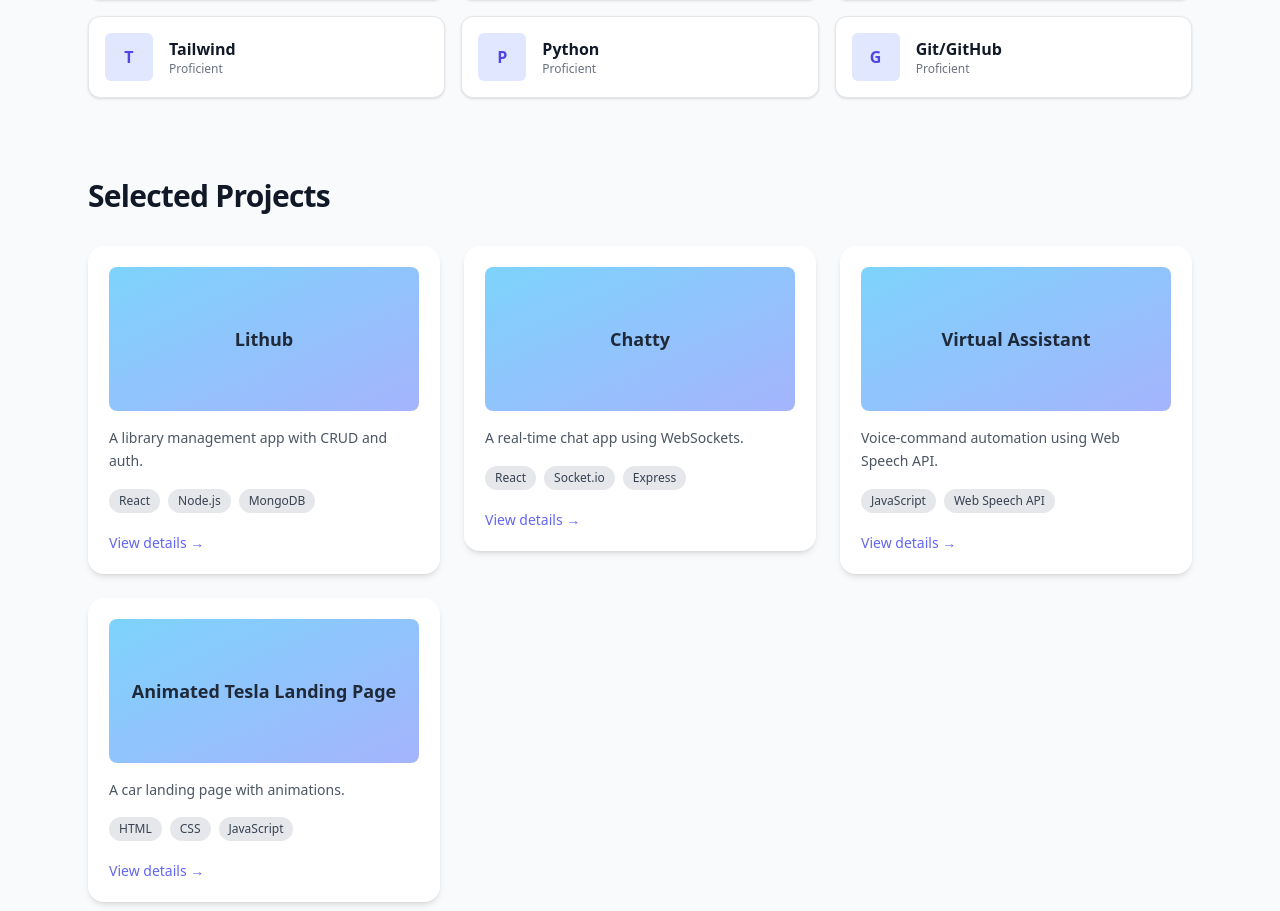
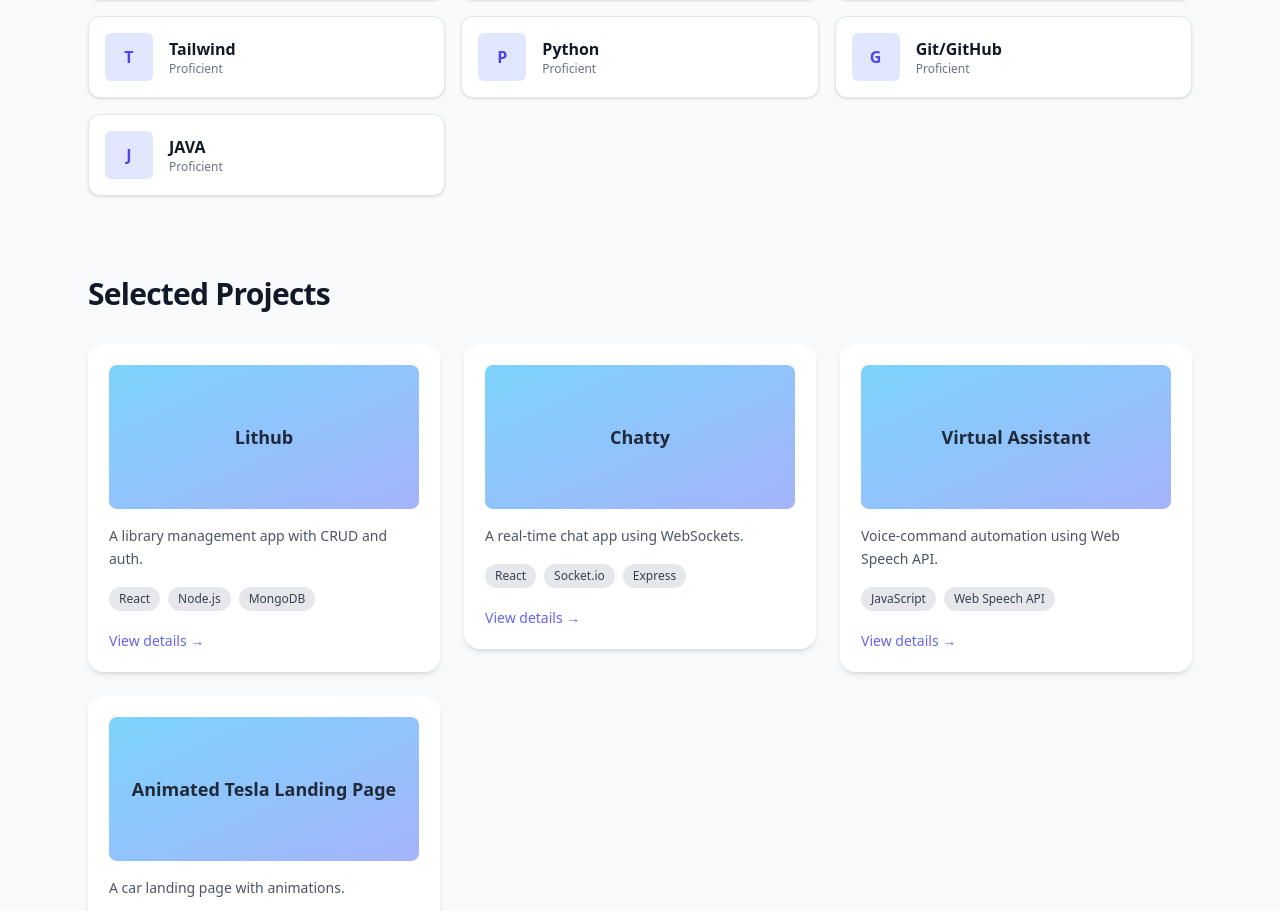
Before and after one commit to Priyanshu7354/My-Portfolio, a React (Vite) app in the folder frontend/: page / in a window 1280 px wide. Shown: the part 1557-2468 px from the top of the page. Built offline with nearby package versions, Linux system fonts and the light colour scheme.

Commit message:
Updated login feature

```diff
--- a/frontend/src/components/sections/Skills.jsx
+++ b/frontend/src/components/sections/Skills.jsx
@@ -29,6 +29,7 @@ const skills = [
   "Tailwind",
   "Python",
   "Git/GitHub",
+  "JAVA"
 ];
 
 export default function Skills() {
```
